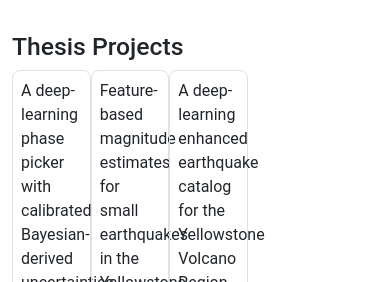
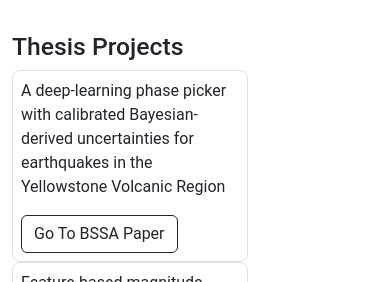
Before and after one commit to armstrong06/alysha.armstrong, a plain HTML site: page index.html in a window 390 px wide. Shown: the part 1718-2000 px from the top of the page. Drawn offline with nearby package versions, Linux system fonts and the light colour scheme; a script that the page names is missing.

Commit message:
try fixing research on mobile

```diff
--- a/index.html
+++ b/index.html
@@ -106,20 +106,20 @@
         <section id="research">
             <h2>Thesis Projects</h2>
             <div class="row g-0 text-left" id="panel2">
-                <div class="col-4">
+                <div class="col-md-4 col-xs-6">
                     <div class="h-100 p-2 md-body-tertiary border rounded-3" >
                         <p>A deep‐learning phase picker with calibrated Bayesian‐derived uncertainties for earthquakes in the
                              Yellowstone Volcanic Region</p>
                         <a href="https://doi.org/10.1785/0120230068" class="btn btn-outline-dark" target="_blank" type="button">Go To BSSA Paper</a>
                     </div>
                 </div>
-                <div class="col-4">
+                <div class="col-md-4 col-xs-6">
                     <div class="h-100 p-2 md-body-tertiary border rounded-3" >
                         <p>Feature-based magnitude estimates for small earthquakes in the Yellowstone Volcanic Region </p>
                         <button class="btn btn-outline-dark" type="button" disabled>Submitted</button>
                     </div>
                 </div>
-                <div class="col-4">
+                <div class="col-md-4 col-xs-0">
                     <div class="h-100 p-2 md-body-tertiary border rounded-3" >
                         <p>A deep-learning enhanced earthquake catalog for the Yellowstone Volcano Region</p>
                         <button class="btn btn-outline-dark" type="button" disabled>Coming Soon</button>
```
